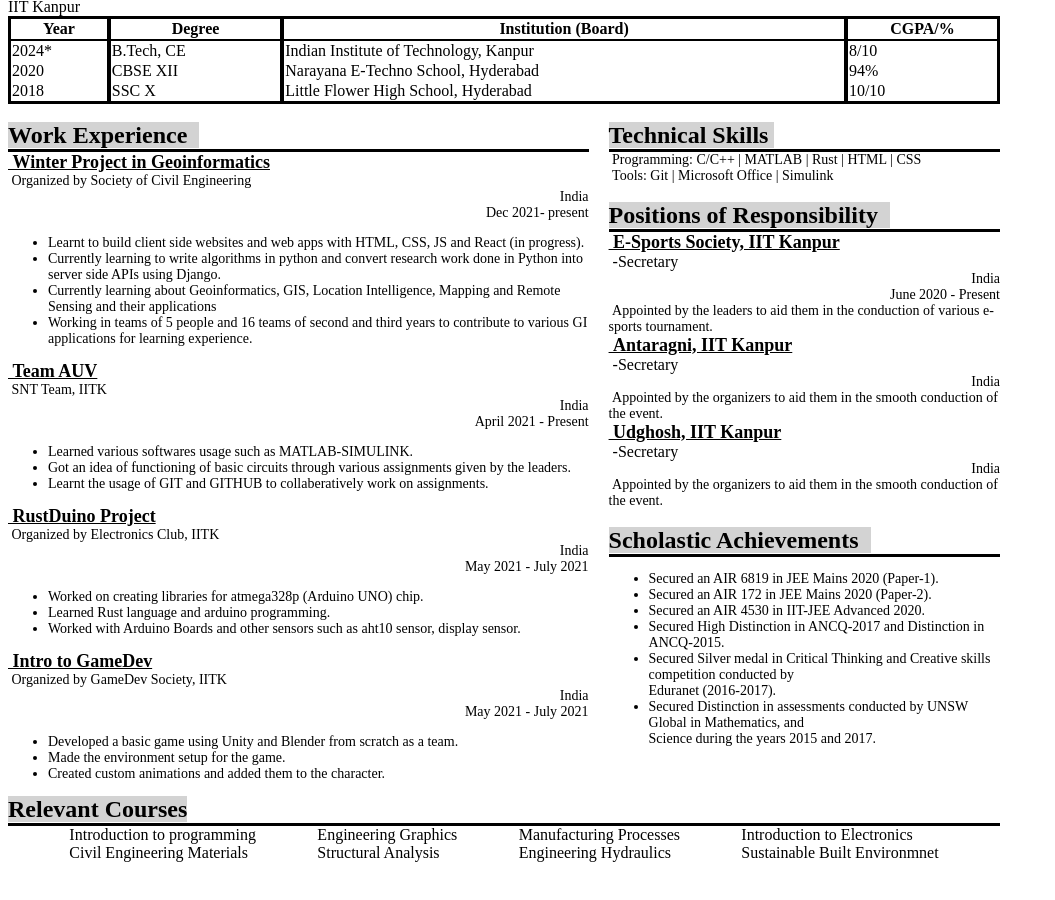
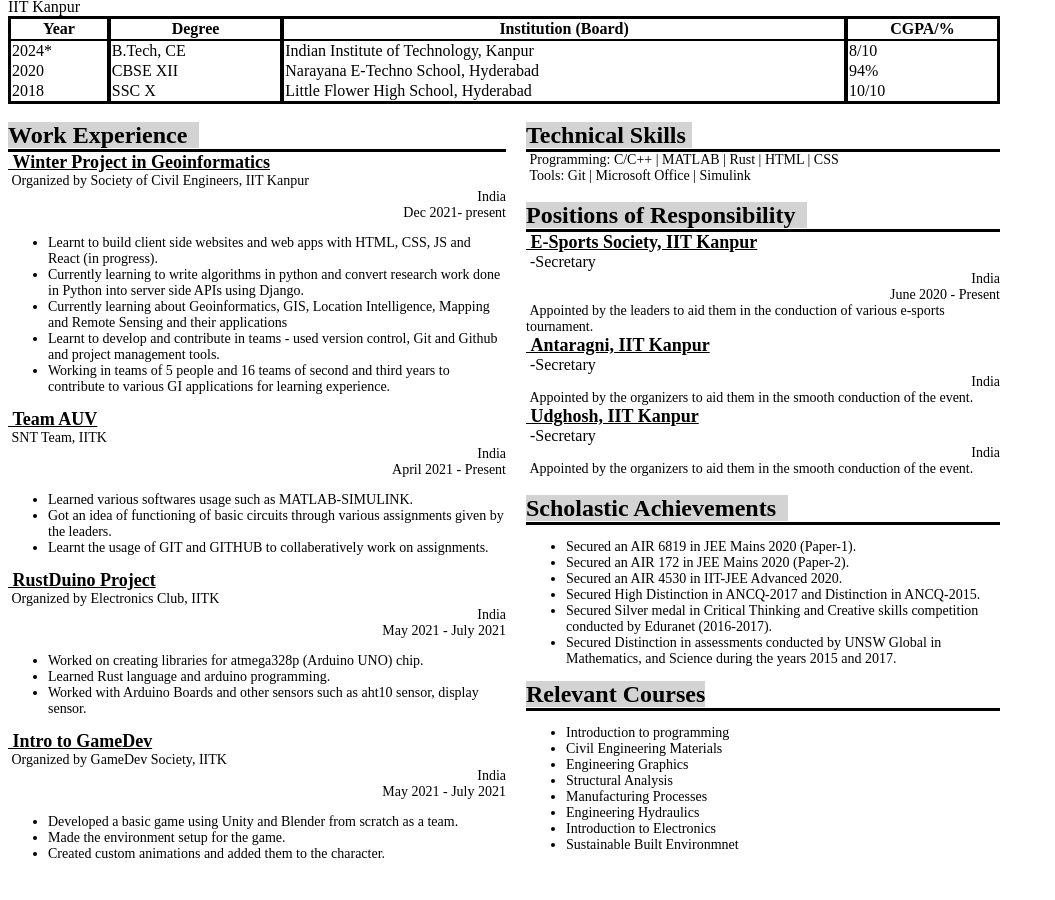
Before and after one commit to ayush4602/Resume, a plain HTML site: page index.html in a window 1280 px wide. Shown: the part 80-980 px from the top of the page, without its empty margins (0-1055 px from the left). Drawn offline with Linux system fonts and the light colour scheme.

Commit message:
Update index.html

```diff
--- a/index.html
+++ b/index.html
@@ -186,7 +186,7 @@
                 </div>
                 <div class="headingContent">&nbsp;Winter Project in Geoinformatics
                 </div>
-                <div class="subheadingContent">&nbsp;Organized by Society of Civil Engineering
+                <div class="subheadingContent">&nbsp;Organized by Society of Civil Engineers, IIT Kanpur
                 </div>
                 <div class="contentLocation">India
                 </div>
@@ -197,6 +197,7 @@
                         <li>Learnt to build client side websites and web apps with HTML, CSS, JS and React (in progress).</li>
                         <li>Currently learning to write algorithms in python and convert research work done in Python into server side APIs using Django.</li>
                         <li>Currently learning about Geoinformatics, GIS, Location Intelligence, Mapping and Remote Sensing and their applications</li>
+                        <li>Learnt to develop and contribute in teams - used version control, Git and Github and project management tools.</li>
                         <li>Working in teams of 5 people and 16 teams of second and third years to contribute to various GI applications for learning experience.</li>
                     </ul>
                 </div>
@@ -314,29 +315,28 @@
                         <li>Secured an AIR 172 in JEE Mains 2020 (Paper-2).</li>
                         <li>Secured an AIR 4530 in IIT-JEE Advanced 2020.</li>
                         <li>Secured High Distinction in ANCQ-2017 and Distinction in ANCQ-2015.</li>
-                        <li>Secured Silver medal in Critical Thinking and Creative skills competition conducted by<br>Eduranet (2016-2017).</li>
-                        <li>Secured Distinction in assessments conducted by UNSW Global in Mathematics, and<br>Science during the years 2015 and 2017.</li>
+                        <li>Secured Silver medal in Critical Thinking and Creative skills competition conducted by Eduranet (2016-2017).</li>
+                        <li>Secured Distinction in assessments conducted by UNSW Global in Mathematics, and Science during the years 2015 and 2017.</li>
                     </ul>
+                </div>
+                <div>
+                    <div class="sectionHeading"><mark> Relevant Courses</mark> </div>
+                    <div class="contentText">
+                        <ul>
+                        <li>Introduction to programming</li>
+                        <li>Civil Engineering Materials</li>
+                        <li>Engineering Graphics</li>
+                        <li>Structural Analysis</li>
+                        <li>Manufacturing Processes</li>
+                        <li>Engineering Hydraulics</li>
+                        <li>Introduction to Electronics</li>
+                        <li>Sustainable Built Environmnet</li>
+                        </ul>
+                    </div>
                 </div>
             </div>
             </div>
         </div>
-        <div>
-            <div class="sectionHeading"><mark> Relevant Courses</mark> </div>
-            <div id="relevantCoursesFlex">
-                <div>Introduction to programming<br>
-                     Civil Engineering Materials
-                </div>
-                <div>Engineering Graphics<br>
-                    Structural Analysis
-                </div>
-                <div>Manufacturing Processes<br>
-                    Engineering Hydraulics
-                </div>
-                <div>Introduction to Electronics<br>
-                    Sustainable Built Environmnet
-                </div>
-            </div>
-        </div>
+
     </body>
 </html>
```
